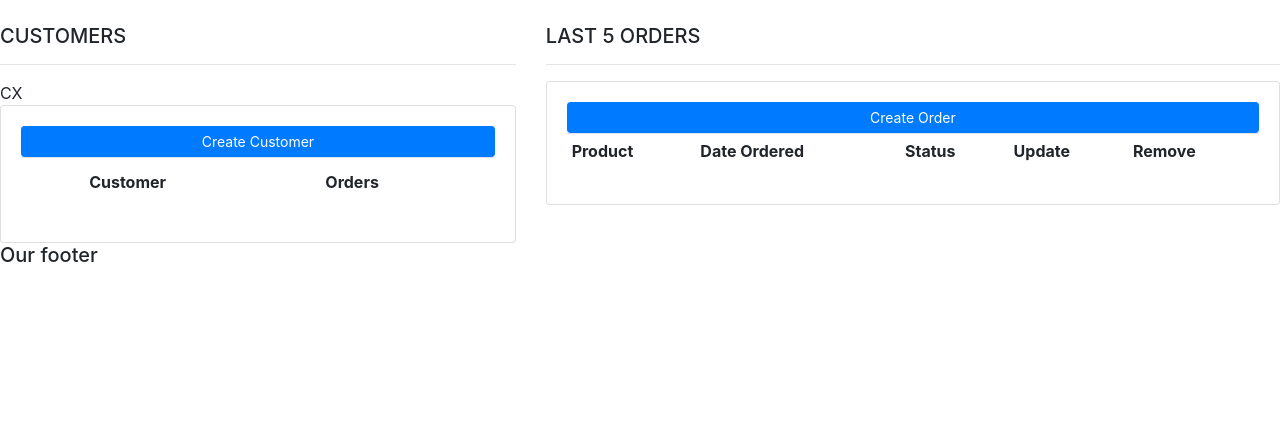
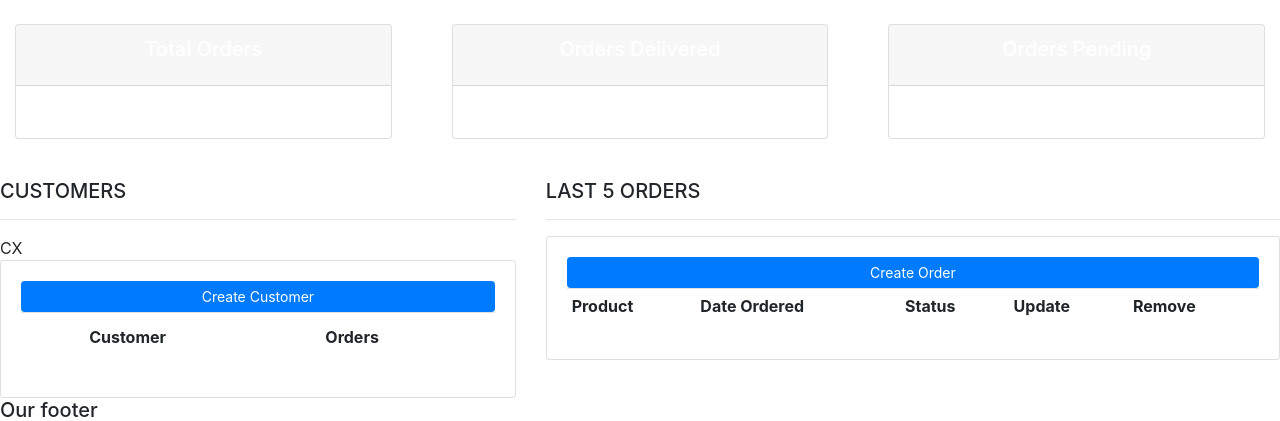
Before and after one commit to Stan1-0/CRM, a Django app: page / in a window 1280 px wide. Shown: the part 56-477 px from the top of the page. Run offline with Django 4.2, Linux system fonts and the light colour scheme; lists and menus that the app fills with data are empty; some libraries are stand-ins or nearby versions.

Commit message:
fixed status not showing

```diff
--- a/templates/dashboard.html
+++ b/templates/dashboard.html
@@ -1,5 +1,4 @@
-{% extends 'main.html' %} {% include 'Navbar.html' %} {% block content %}
-
+{% extends 'main.html' %} {% block content %} {% include 'status.html'%}
 <br />
 <div class="row">
   <div class="col-md-5">
--- a/templates/status.html
+++ b/templates/status.html
@@ -15,7 +15,7 @@
 
   <div class="col">
     <div class="col-md">
-      <div class="card text-center tgext-white md-3" id="orders-delivered">
+      <div class="card text-center text-white md-3" id="orders-delivered">
         <div class="card-header">
           <h5 class="card-title">Orders Delivered</h5>
         </div>
@@ -28,7 +28,7 @@
 
   <div class="col">
     <div class="col-md">
-      <div class="card text-center tgext-white md-3" id="orders-pending">
+      <div class="card text-center text-white md-3" id="orders-pending">
         <div class="card-header">
           <h5 class="card-title">Orders Pending</h5>
         </div>
```
